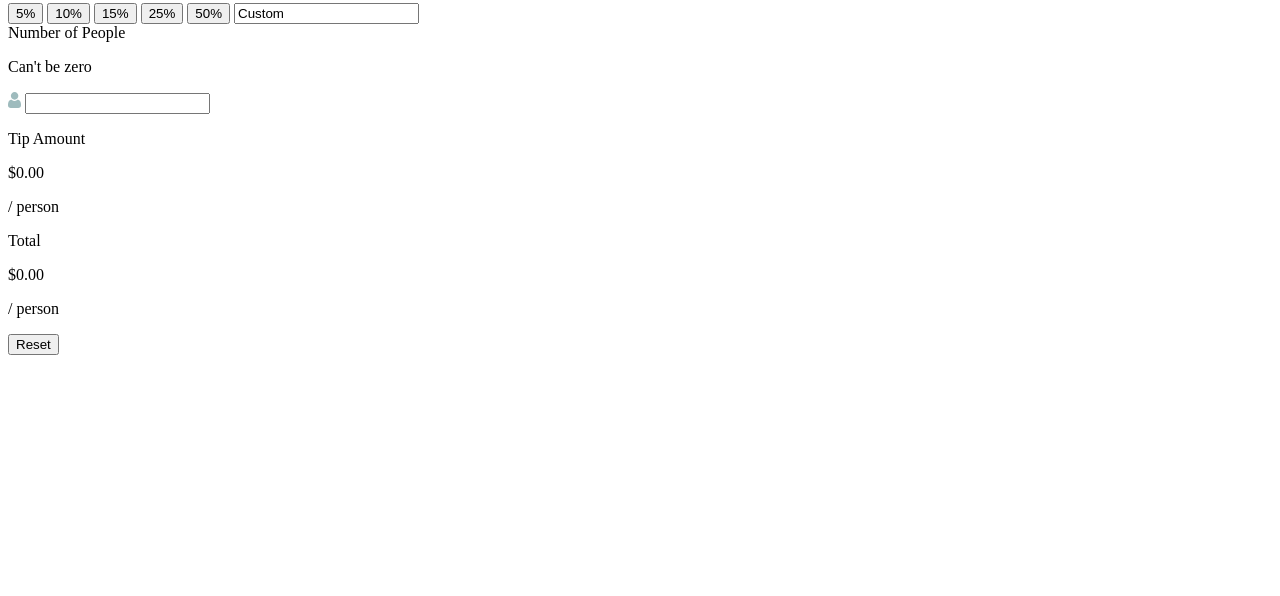
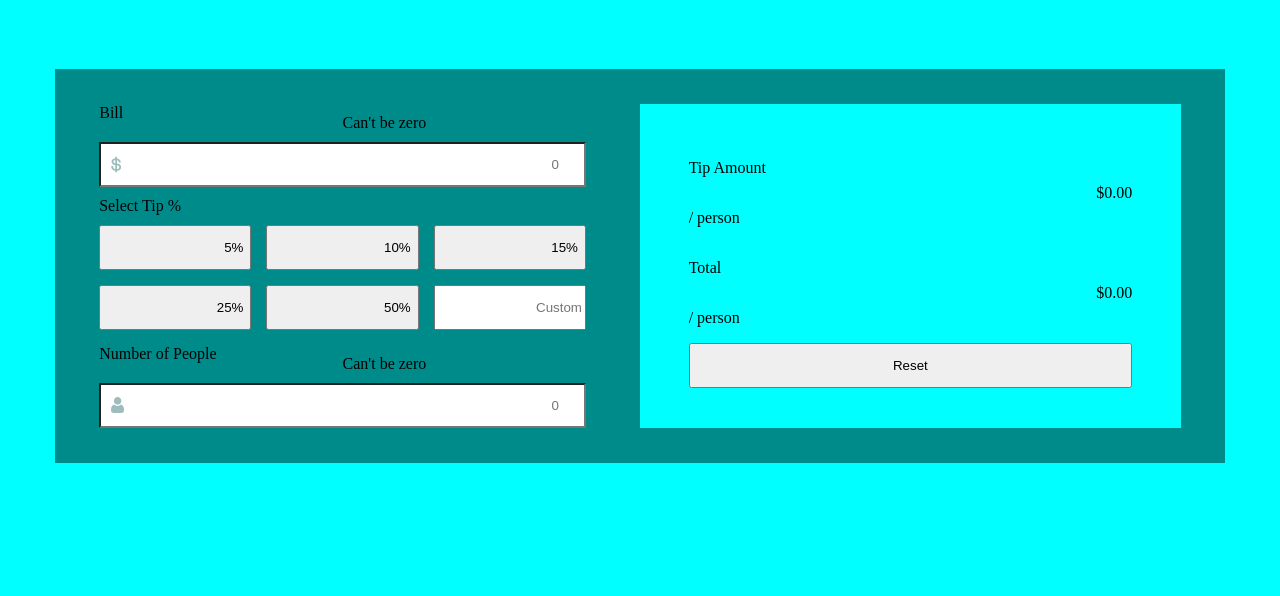
Before and after one commit to Kaung-Khant-Ko-Ko/tip-calculator-app-challenge, a plain HTML site: page index.html in a window 1280 px wide. Shown: the part 204-800 px from the top of the page. Drawn offline with Linux system fonts and the light colour scheme.

Commit message:
Add files via upload

```diff
--- a/index.html
+++ b/index.html
@@ -12,54 +12,102 @@
       href="./images/favicon-32x32.png"
     />
 
+    <link rel="stylesheet" href="./style.css" />
+
     <title>Frontend Mentor | Tip calculator app</title>
   </head>
   <body>
-    <main>
-      <img src="./images/logo.svg" alt="Logo" />
-      <div>
-        <div>
-          <div>
-            <label for="bill">Bill</label>
-            <p>Can't be zero</p>
-            <img src="./images/icon-dollar.svg" alt="Dollar icon" />
-            <input type="number" name="bill" id="bill" value="0" />
+    <main class="main-container">
+      <img src="./images/logo.svg" alt="Logo" class="main__logo" />
+      <div class="main__card-container">
+        <div class="card__info-container">
+          <div class="info__bill-container">
+            <label for="bill" class="bill__label">Bill</label>
+            <p class="bill__error">Can't be zero</p>
+            <input
+              type="number"
+              name="bill"
+              id="bill"
+              class="bill__input"
+              placeholder="0"
+              autocomplete="off"
+            />
           </div>
-          <div>
-            <p>Select Tip %</p>
-            <label for="perc_5"></label>
-            <input type="button" value="5%" id="perc_5" />
-            <label for="perc_10"></label>
-            <input type="button" value="10%" id="perc_10" />
-            <label for="perc_15"></label>
-            <input type="button" value="15%" id="perc_15" />
-            <label for="perc_25"></label>
-            <input type="button" value="25%" id="perc_25" />
-            <label for="perc_50"></label>
-            <input type="button" value="50%" id="perc_50" />
-            <label for="perc_cust"></label>
-            <input type="text" name="perc_cust" id="perc_cust" value="Custom" />
+          <div class="info__tip-container">
+            <p class="tip__label">Select Tip %</p>
+            <label for="perc_5" class="tip__percentage-label"></label>
+            <input
+              type="button"
+              value="5%"
+              id="perc_5"
+              class="tip__percentage"
+            />
+            <label for="perc_10" class="tip__percentage-label"></label>
+            <input
+              type="button"
+              value="10%"
+              id="perc_10"
+              class="tip__percentage"
+            />
+            <label for="perc_15" class="tip__percentage-label"></label>
+            <input
+              type="button"
+              value="15%"
+              id="perc_15"
+              class="tip__percentage"
+            />
+            <label for="perc_25" class="tip__percentage-label"></label>
+            <input
+              type="button"
+              value="25%"
+              id="perc_25"
+              class="tip__percentage"
+            />
+            <label for="perc_50" class="tip__percentage-label"></label>
+            <input
+              type="button"
+              value="50%"
+              id="perc_50"
+              class="tip__percentage"
+            />
+            <label for="perc_cust" class="tip__percentage-label"></label>
+            <input
+              type="text"
+              name="perc_cust"
+              id="perc_cust"
+              class="tip__percentage"
+              placeholder="Custom"
+              autocomplete="off"
+            />
           </div>
-          <div>
-            <label for="num_people">Number of People</label>
-            <p>Can't be zero</p>
-            <img src="./images/icon-person.svg" alt="Person icon" />
-            <input type="number" name="num_people" id="num_people" />
+          <div class="info__num-people-container">
+            <label for="num_people" class="num-people__label"
+              >Number of People</label
+            >
+            <p class="num-people__error">Can't be zero</p>
+            <input
+              type="number"
+              name="num_people"
+              id="num_people"
+              class="num-people__input"
+              placeholder="0"
+              autocomplete="off"
+            />
           </div>
         </div>
 
-        <div>
-          <div>
-            <p>Tip Amount</p>
-            <p>$0.00</p>
-            <p>/ person</p>
+        <div class="card__result-container">
+          <div class="result__tip-container">
+            <p class="tip-result__label">Tip Amount</p>
+            <p class="tip__amount">$0.00</p>
+            <p class="tip__desc">/ person</p>
           </div>
-          <div>
-            <p>Total</p>
-            <p>$0.00</p>
-            <p>/ person</p>
+          <div class="result__total-container">
+            <p class="total__label">Total</p>
+            <p class="total__amount">$0.00</p>
+            <p class="total__desc">/ person</p>
           </div>
-          <button type="submit">Reset</button>
+          <button type="submit" class="result__reset">Reset</button>
         </div>
       </div>
     </main>
--- /dev/null
+++ b/style.css
@@ -0,0 +1,110 @@
+body {
+  margin: 0px;
+  width: 100%;
+  height: 100vh;
+  background-color: cyan;
+
+  display: flex;
+  justify-content: center;
+  align-items: center;
+}
+
+p {
+  margin: 10px 0px;
+}
+
+.main-container {
+  display: flex;
+  gap: 85px;
+  flex-direction: column;
+  align-items: center;
+}
+
+.main__logo {
+  width: 87px;
+}
+
+.main__card-container {
+  background-color: darkcyan;
+  padding: 35px 3.78%;
+  display: grid;
+  grid-template-columns: 1fr 1fr;
+}
+
+.card__info-container {
+  margin-right: 10%;
+  display: flex;
+  flex-direction: column;
+  justify-content: space-between;
+}
+
+.info__bill-container {
+  display: grid;
+  grid-template-columns: 1fr 1fr;
+  grid-template-rows: auto 45px;
+}
+
+.bill__input {
+  padding: 10px;
+  grid-column: span 2;
+  background-image: url("./images/icon-dollar.svg");
+  background-repeat: no-repeat;
+  background-position: 10px center;
+  text-align: right;
+}
+
+.info__tip-container {
+  display: grid;
+  column-gap: 15px;
+  grid-template-columns: repeat(6, 1fr);
+  grid-template-rows: auto 60px 60px;
+}
+
+.tip__label {
+  grid-column: span 6;
+}
+
+.tip__percentage-label {
+  position: absolute;
+}
+
+.tip__percentage {
+  margin-bottom: 15px;
+  grid-column: span 2;
+  text-align: right;
+}
+
+.info__num-people-container {
+  display: grid;
+  grid-template-columns: 1fr 1fr;
+  grid-template-rows: auto 45px;
+}
+
+.num-people__input {
+  padding: 10px;
+  grid-column: span 2;
+  background-image: url("./images/icon-person.svg");
+  background-repeat: no-repeat;
+  background-position: 10px center;
+  text-align: right;
+}
+
+.card__result-container {
+  padding: 40px 9%;
+  background-color: cyan;
+  display: grid;
+}
+
+.result__tip-container,
+.result__total-container {
+  display: grid;
+  grid-template-columns: 1fr 1fr;
+  grid-template-rows: auto auto;
+  align-items: center;
+}
+
+.tip__amount,
+.total__amount {
+  grid-row: span 2;
+  text-align: right;
+}
```
